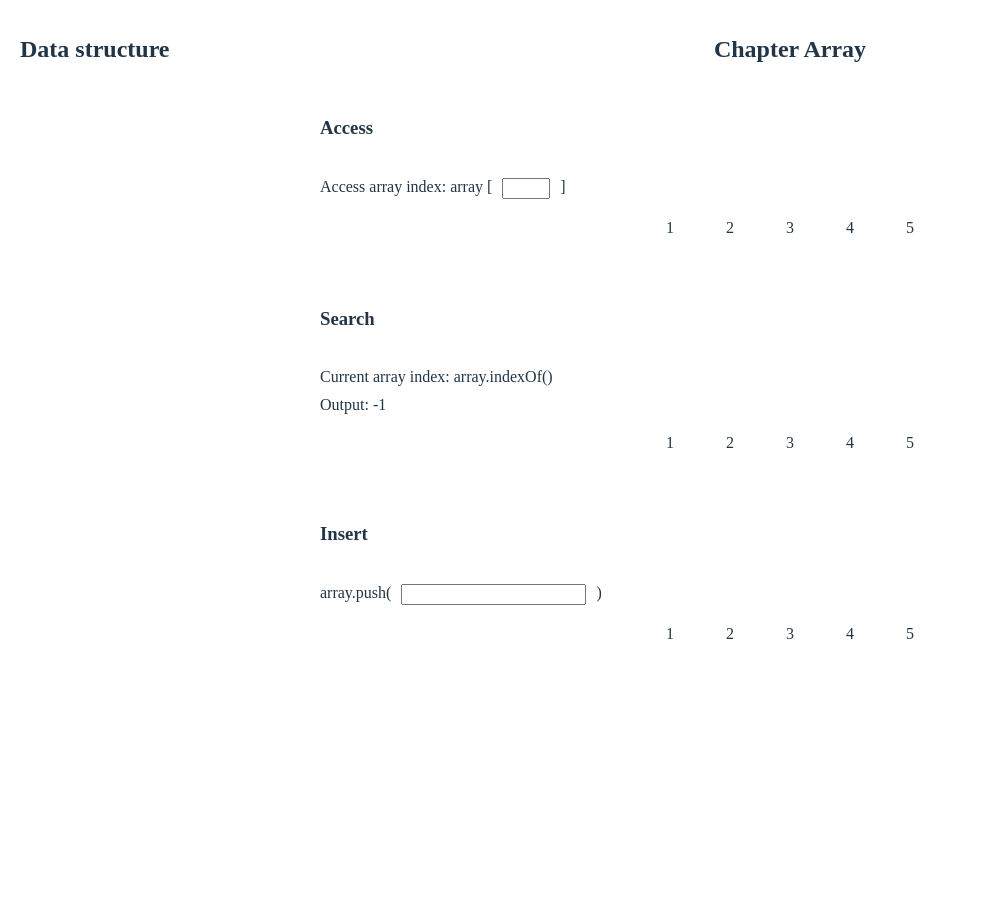
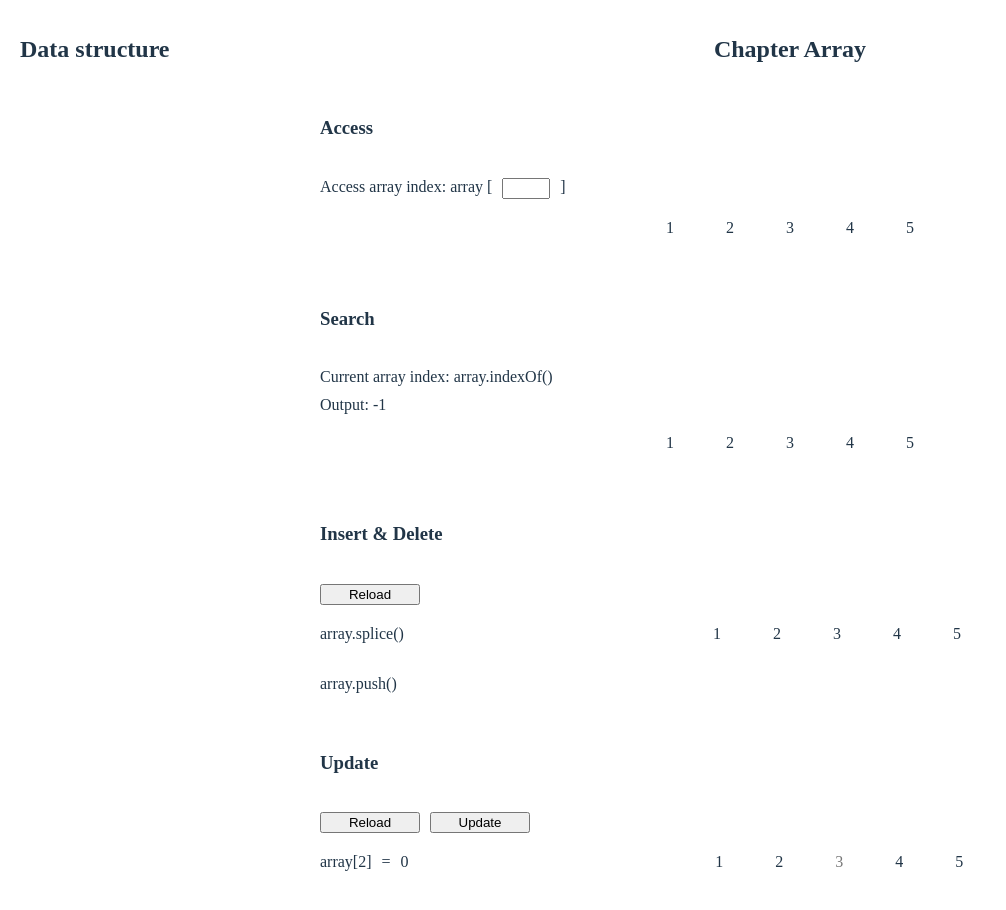
Before and after one commit to Niansyuan/data-structurer, a React (Vite) app: page /array in a window 1280 px wide. Shown: the top 910 px of the page, without its empty margins (0-1006 px from the left). Before the commit the page ends 800 px from the top, so only its background shows below. Built offline with nearby package versions, Linux system fonts and the light colour scheme.

Commit message:
Feat: update Array Chapter

```diff
--- a/src/containers/chapter-array/index.tsx
+++ b/src/containers/chapter-array/index.tsx
@@ -2,10 +2,17 @@ import classNames from "classnames";
 import { useState } from "react";
 import styles from "./styles.module.scss";
 
+const UPDATE_NUMBER = 0;
+const UPDATE_INDEX = 2;
+
 const ContainerArray = () => {
     const [accessCubeIndex, setAccessCubeIndex] = useState(-1);
     const [searchCubeIndex, setSearchCubeValue] = useState(-1);
-    const array = [1, 2, 3, 4, 5];
+    const staticArray = [1, 2, 3, 4, 5];
+    const [array, setArray] = useState<Array<number>>(staticArray);
+    const [insertArray, setInsertArray] = useState<Array<number>>([]);
+    const [updatedArray, setUpdatedArray] =
+        useState<Array<number>>(staticArray);
 
     const handleAccessInputOnChange = (
         e: React.ChangeEvent<HTMLInputElement>
@@ -17,10 +24,29 @@ const ContainerArray = () => {
         setSearchCubeValue(index);
     };
 
-    const handleInsertInputOnChange = (
-        e: React.ChangeEvent<HTMLInputElement>
-    ): void => {
-        array.push(Number(e.target.value));
+    const handleClickInsert = (value: number, index: number) => {
+        const poppedArray = [...array];
+        poppedArray.splice(index, 1);
+        setArray(poppedArray);
+
+        const newArray = [...insertArray];
+        newArray.push(value);
+        setInsertArray(newArray);
+    };
+
+    const handleReload = () => {
+        setArray(staticArray);
+        setInsertArray([]);
+    };
+
+    const handleReloadUpdate = () => {
+        setUpdatedArray(staticArray);
+    };
+
+    const handleUpdate = () => {
+        const newArray = [...updatedArray];
+        newArray[UPDATE_INDEX] = UPDATE_NUMBER;
+        setUpdatedArray(newArray);
     };
 
     return (
@@ -39,7 +65,7 @@ const ContainerArray = () => {
                     <span>]</span>
                 </div>
                 <div className={styles["cube-wrapper"]}>
-                    {array.map((item, index) => {
+                    {staticArray.map((item, index) => {
                         return (
                             <div
                                 className={classNames(styles["cube"], {
@@ -65,7 +91,7 @@ const ContainerArray = () => {
                     <div> Output: {searchCubeIndex}</div>
                 </div>
                 <div className={styles["cube-wrapper"]}>
-                    {array.map((item, index) => {
+                    {staticArray.map((item, index) => {
                         return (
                             <div
                                 className={classNames(styles["cube"], {
@@ -84,19 +110,62 @@ const ContainerArray = () => {
                 </div>
             </section>
             <section className={styles["section"]}>
-                <h3>Insert</h3>
+                <h3>Insert & Delete</h3>
+                <button onClick={handleReload}>Reload</button>
                 <div className={styles["wrapper-row"]}>
-                    <span> array.push(</span>
-                    <input type="number" onChange={handleInsertInputOnChange} />
-                    <span>)</span>
-                </div>
+                    <span> array.splice()</span>
                     <div className={styles["cube-wrapper"]}>
                         {array.map((item, index) => {
                             return (
                                 <div
+                                    className={classNames(styles["cube"])}
+                                    key={item}
+                                    onClick={() => {
+                                        return handleClickInsert(item, index);
+                                    }}
+                                >
+                                    {item}
+                                </div>
+                            );
+                        })}
+                    </div>
+                </div>
+                <div className={styles["wrapper-row"]}>
+                    <span> array.push()</span>
+                    <div className={styles["cube-wrapper"]}>
+                        {insertArray.map((item, index) => {
+                            return (
+                                <div
+                                    className={classNames(
+                                        styles["cube"],
+                                        styles["cube-new"]
+                                    )}
+                                    key={`insert ${index}`}
+                                >
+                                    {item}
+                                </div>
+                            );
+                        })}
+                    </div>
+                </div>
+            </section>
+            <section className={styles["section"]}>
+                <h3>Update</h3>
+                <div className={styles["wrapper-row"]}>
+                    <button onClick={handleReloadUpdate}>Reload</button>
+                    <button onClick={handleUpdate}>Update</button>
+                </div>
+                <div className={styles["wrapper-row"]}>
+                    <span>array[{UPDATE_INDEX}]</span>
+                    <span>=</span>
+                    <span>{UPDATE_NUMBER}</span>
+                    <div className={styles["cube-wrapper"]}>
+                        {updatedArray.map((item, index) => {
+                            return (
+                                <div
                                     className={classNames(styles["cube"], {
                                         [styles["cube-selected"]]:
-                                        index === searchCubeIndex
+                                            index === UPDATE_INDEX
                                     })}
                                     key={item}
                                 >
@@ -105,6 +174,7 @@ const ContainerArray = () => {
                             );
                         })}
                     </div>
+                </div>
             </section>
         </div>
     );
--- a/src/containers/chapter-array/styles.module.scss
+++ b/src/containers/chapter-array/styles.module.scss
@@ -43,4 +43,13 @@
         background-color: #ffffff;
         color: #00000088;
     }
+
+    &.cube-new {
+        background-color: #FE7430;
+        cursor: default;
+    }
 }
+
+button {
+    width: 100px;
+}
```
Lines whose indentation alone changed are shown as unchanged.
